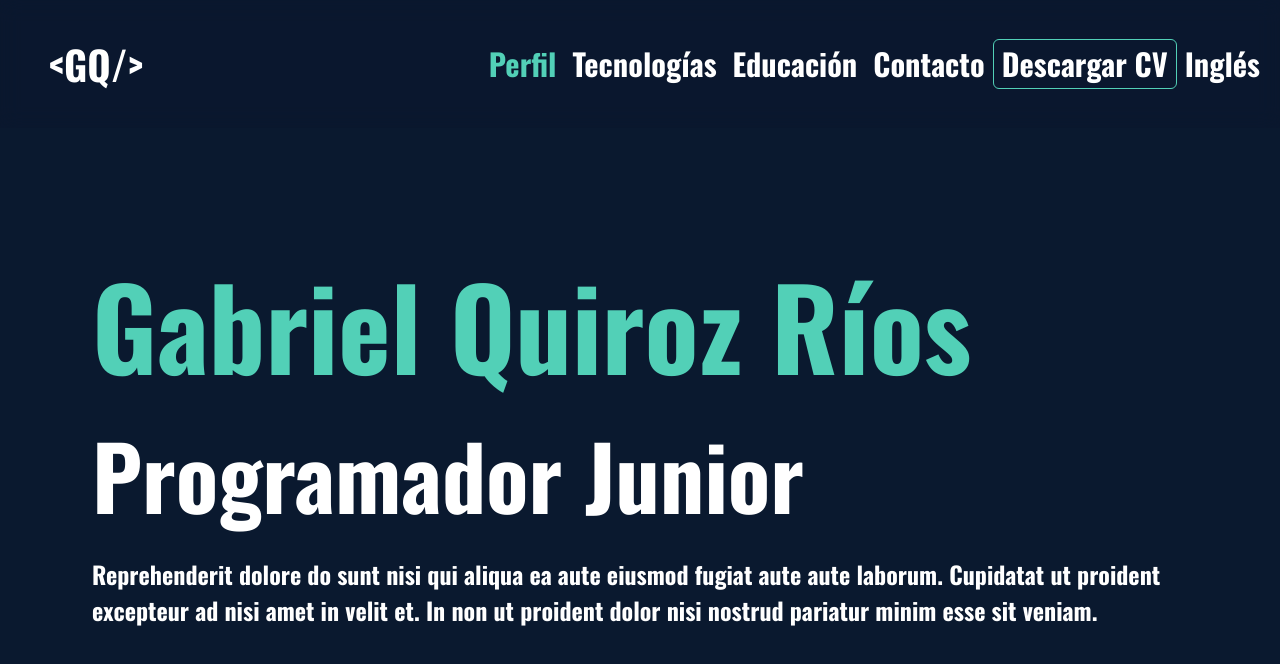
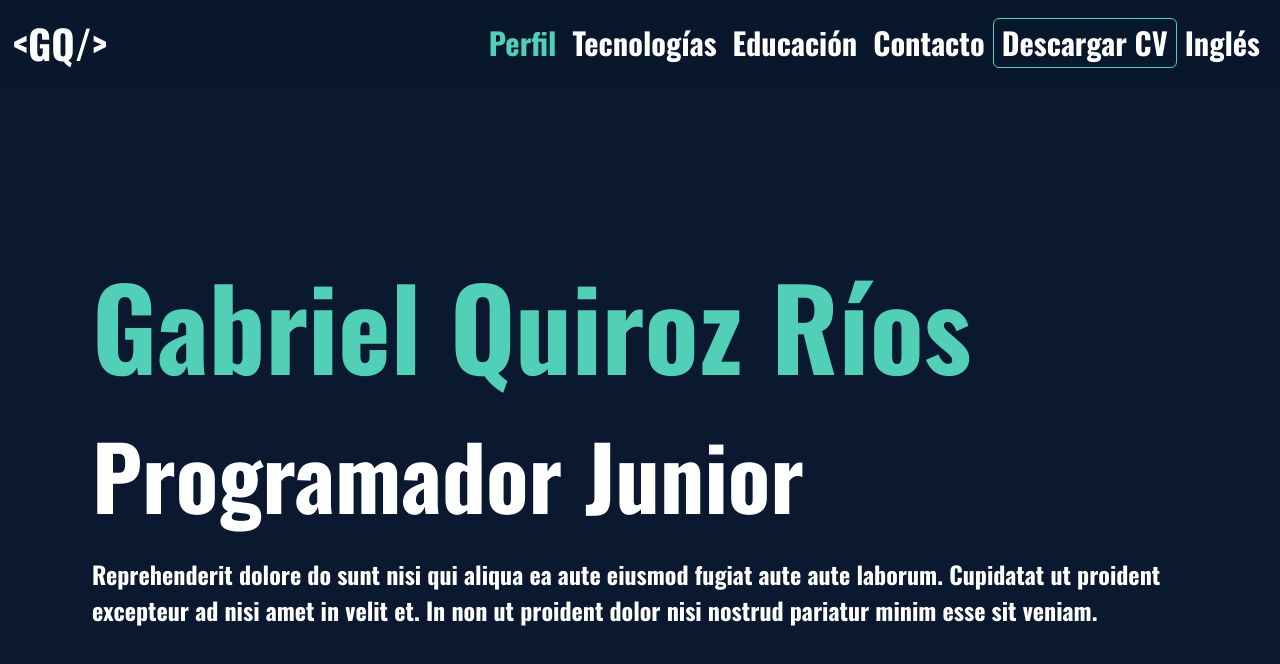
Before and after one commit to GagogoDev/Portfolio, a React (Vite) app: page / in a window 1280 px wide. Shown: the top 664 px of the page. Built offline with nearby package versions, Linux system fonts and the light colour scheme; a web font is replaced by a local one.

Commit message:
Se ajusta diseño de navbar

```diff
--- a/src/components/Navbar.jsx
+++ b/src/components/Navbar.jsx
@@ -1,31 +1,33 @@
-import { useState } from "react";
-import { useTranslation } from "react-i18next";
+import { useState } from 'react';
+import { useTranslation } from 'react-i18next';
 
 export const Navbar = () => {
-    const [language, setLanguage] = useState(true)
+    const [language, setLanguage] = useState(true);
     const { t, i18n } = useTranslation();
 
     const onSwitchLanguage = () => {
-        setLanguage(!true)
+        setLanguage(!true);
 
-        if (language) { // Ingles
+        if (language) {
+            // Ingles
             i18n.changeLanguage('en');
-        } else { // Español
+        } else {
+            // Español
             i18n.changeLanguage('es');
         }
-    }
+    };
 
     return (
-        <nav className="navbar navbar-expand-lg navbar-dark bg-darkv nav">
-            <div className="container-fluid ps-3 ps-lg-5">
+        <nav className="navbar navbar-expand-lg navbar-dark nav">
+            <div className="container-fluid">
                 <a className="navbar-brand" href="#">
                     {'<GQ/>'}
                 </a>
-                <button className="navbar-toggler" type="button" data-bs-toggle="collapse" data-bs-target="#navbarPortfolio" aria-controls="navbarPortfolio" aria-expanded="false" aria-label="Toggle navigation">
+                <button className="navbar-toggler" type="button" data-bs-toggle="collapse" data-bs-target="#navbarSupportedContent" aria-controls="navbarSupportedContent" aria-expanded="false" aria-label="Toggle navigation" >
                     <span className="navbar-toggler-icon"></span>
                 </button>
-                <div className="collapse navbar-collapse" id="navbarPortfolio">
-                    <ul className="navbar-nav me-auto d-flex justify-content-end w-100">
+                <div className="collapse navbar-collapse" id="navbarSupportedContent" >
+                    <ul className="navbar-nav me-auto mb-2 mb-lg-0 d-flex justify-content-end w-100">
                         <li className="nav-item">
                             <a className="nav-link active" aria-current="page" href="#">
                                 {t('Navbar.Perfil')}
--- a/src/styles.css
+++ b/src/styles.css
@@ -15,19 +15,16 @@ body {
 .nav {
     position: fixed;
     width: 100%;
-    z-index: 10;
-    background-color: hsla(216, 65%, 11%, 0.7);
-    height: 8rem;
-    backdrop-filter: blur(10px);
-}
-
-#navbarPortfolio {
     background-color: hsla(216, 65%, 11%, 0.95);
 }
 
+.navbar-collapse {
+    border-bottom: 1px solid white;
+}
+
 @media screen and (min-width: 992px) {
-    #navbarPortfolio {
-        background-color: inherit;
+    .navbar-collapse {
+        border-bottom: none;
     }
 }
 
```
